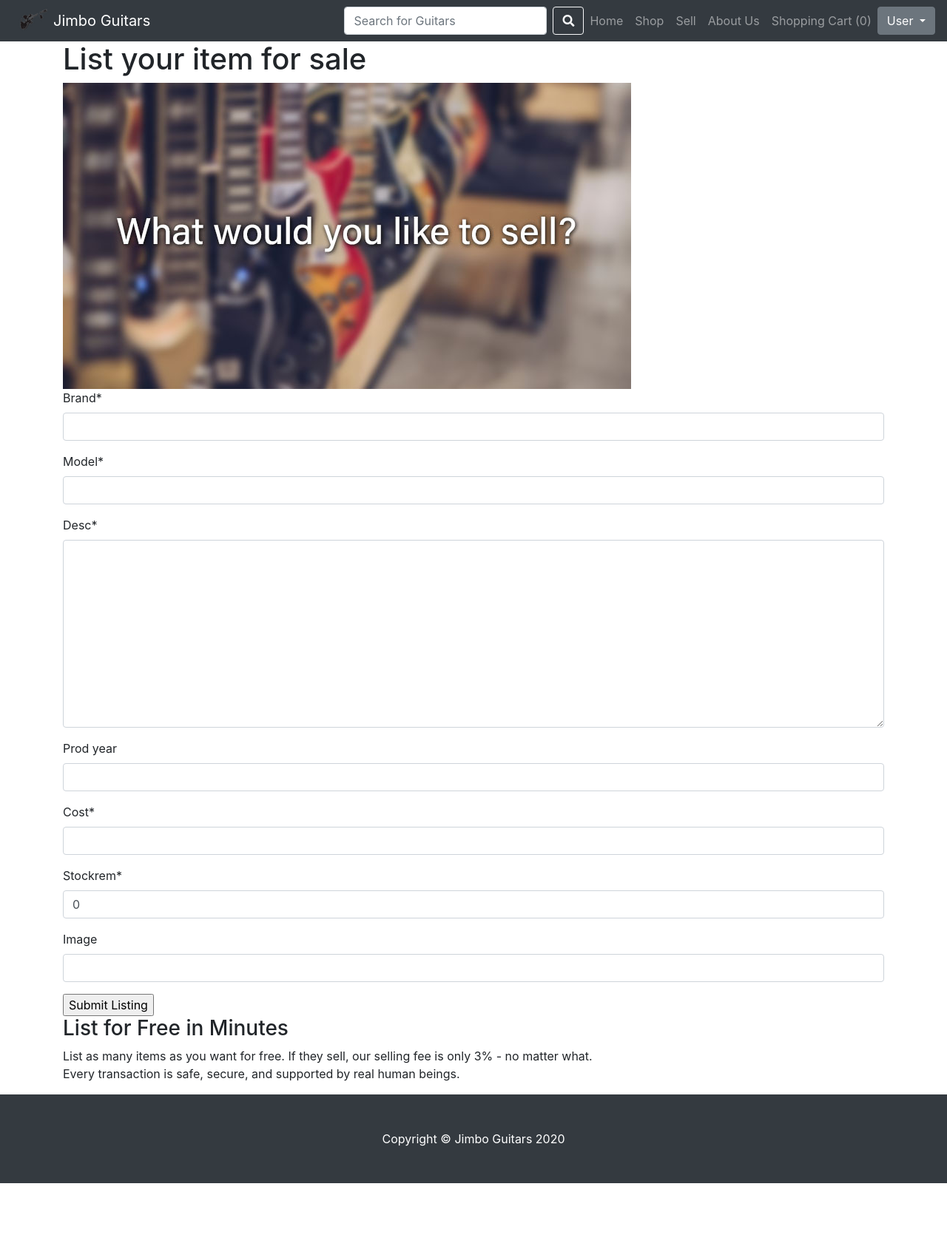
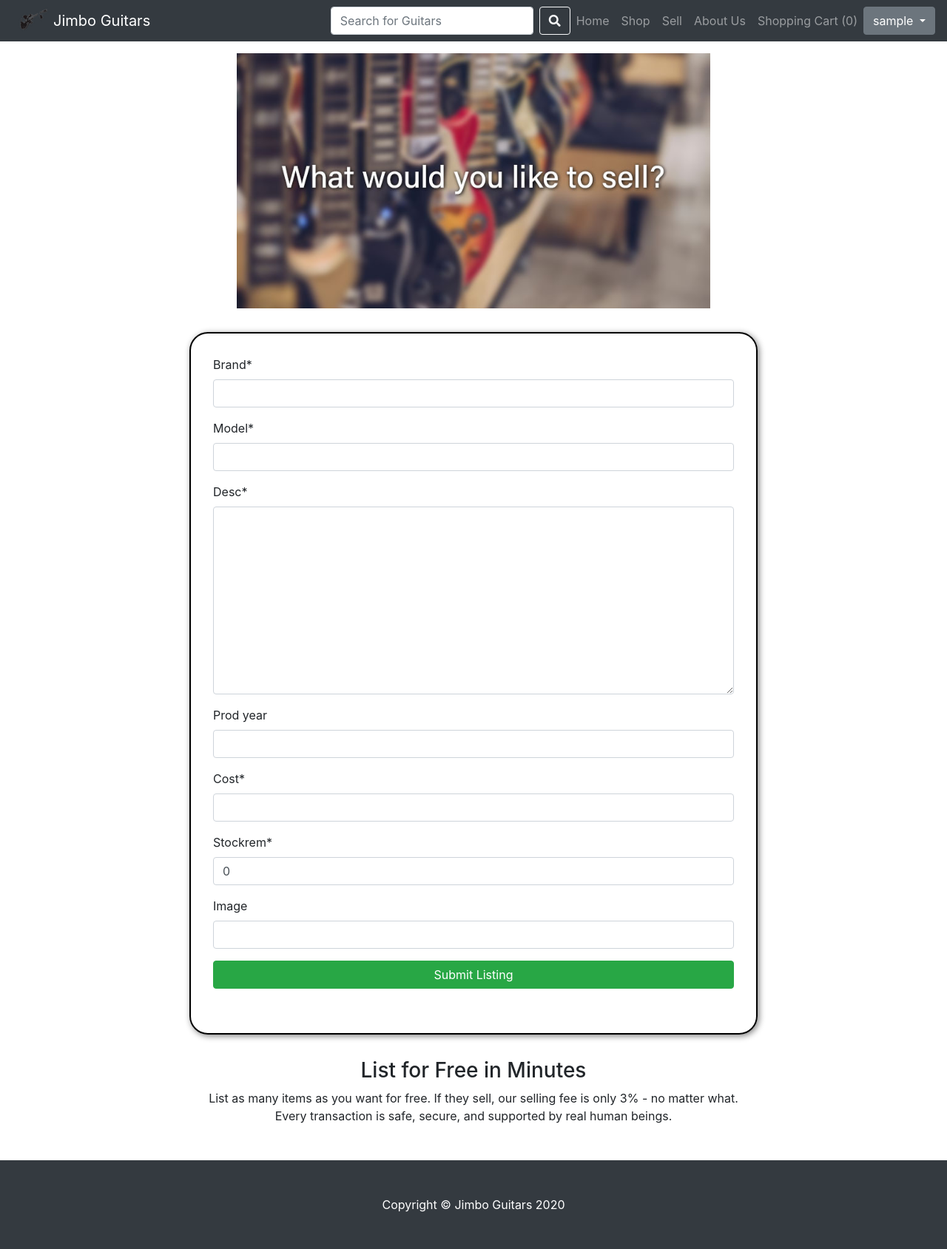
Before and after one commit to papadum-is-nice/TGC_Milestone_Project_4, a Django app: page /create_guitars/ in a window 1280 px wide. Shown: the whole page at 74% size. Before the commit the page ends 1600 px from the top, so only its background shows below. Run offline with Django 3.2, Linux system fonts and the light colour scheme; the visitor is signed in with stand-in values (Sample User, id 1); some libraries are stand-ins or nearby versions.

Commit message:
Styled update guitar page

```diff
--- a/static/style/styles.css
+++ b/static/style/styles.css
@@ -212,6 +212,7 @@
 }
 
 /*empty cart*/
+
 .empty_cart h2 {
 	margin: 0 auto;
 	margin-top: 10rem;
@@ -224,6 +225,7 @@
 }
 
 /*Signup page*/
+
 .signup_form {
 	width: 80%;
 	height: 800px;
@@ -239,6 +241,7 @@
 }
 
 /*profile page*/
+
 .profile {
 	width: 80%;
 	height: 300px;
@@ -249,7 +252,18 @@
 	padding: 30px;
 }
 
+.logout {
+	width: 80%;
+	height: 300px;
+	border: 2px solid black;
+	border-radius: 25px;
+	box-shadow: 2px 2px 8px grey;
+	margin: 8rem auto;
+	padding: 30px;
+}
+
 /*login page*/
+
 .login_form {
 	width: 80%;
 	height: 400px;
@@ -266,6 +280,7 @@
 }
 
 /*forgot password page*/
+
 .password_reset_form {
 	width: 80%;
 	height: 400px;
@@ -286,6 +301,48 @@
 	/*width: 100%;*/
 	margin: 1rem auto;
 	border: none;
+}
+
+/*sell guitar page*/
+
+.sellguitar img {
+	width: 100%;
+	/*margin-top: 2rem;*/
+}
+
+.sellguitar_form {
+	width: 80%;
+	height: 950px;
+	border: 2px solid black;
+	border-radius: 25px;
+	box-shadow: 2px 2px 8px grey;
+	margin: 2rem auto;
+	padding: 30px;
+}
+
+.sellguitar_form .submit_btn {
+	width: 100%;
+}
+
+.sell_cond {
+	text-align: center;
+	margin: 2rem;
+	margin-bottom: 3rem;
+}
+
+/*update guitar page*/
+.update_guitars {
+	width: 80%;
+	height: 1050px;
+	border: 2px solid black;
+	border-radius: 25px;
+	box-shadow: 2px 2px 8px grey;
+	margin: 2rem auto;
+	padding: 30px;
+}
+
+.update_guitars .submit_btn {
+	width: 100%;
 }
 
 @media (min-width: 320px) and (max-width: 575px) {
@@ -328,6 +385,11 @@
 		height: 600px;
 	}
 
+	.logout {
+		width: 50%;
+		height: 600px;
+	}
+
 	.login_form {
 		width: 50%;
 		height: 900px;
@@ -354,6 +416,29 @@
 		height: 1000px;
 	}
 
+	.logout {
+		width: 50%;
+		height: 1000px;
+	}
+
+	.sellguitar .sell_img {
+		text-align: center;
+		margin: 1rem auto;
+	}
+
+	.sellguitar img {
+		width: 50%;
+	}
+
+	.sellguitar_form {
+		width: 60%;
+	}
+
+	.update_guitars {
+		/*width: 50%;*/
+		height: 1150px;
+	}
+
 	.signup_form {
 		width: 80%;
 		height: 950px;
--- a/templates/base.html
+++ b/templates/base.html
@@ -55,9 +55,16 @@
           </li>
         </ul>
         <div class="dropdown">
+          {% if user.is_authenticated %}
+          <button class="btn btn-secondary dropdown-toggle" type="button" id="dropdownMenuButton" data-toggle="dropdown" aria-haspopup="true" aria-expanded="false">
+          {{user.username}}
+        </button>
+        {% endif %}
+        {% if not user.is_authenticated %}
           <button class="btn btn-secondary dropdown-toggle" type="button" id="dropdownMenuButton" data-toggle="dropdown" aria-haspopup="true" aria-expanded="false">
           User
         </button>
+        {% endif %}
           <div class="dropdown-menu" aria-labelledby="dropdownMenuButton">
             <li class="nav-item">
               {% if not user.is_authenticated %}
@@ -66,7 +73,8 @@
             <li class="nav-item">
               <a class="nav-link" href="{% url 'login' %}">Login</a>
             </li>
-            {% endif %} {% if user.is_authenticated %}
+            {% endif %}
+            {% if user.is_authenticated %}
             <li class="nav-item">
               <a class="nav-link" href="{% url 'profile' %}">Profile</a>
             </li>
--- a/templates/create_guitar.html
+++ b/templates/create_guitar.html
@@ -1,20 +1,24 @@
 {% extends "base.html" %} {% load crispy_forms_tags %} {% block content %}
 
-<div class="container-fluid sellguitar">
-    <h1>List your item for sale</h1>
+<div class="sellguitar">
+    <!--<h2>List your guitar for sale</h2>-->
     <div class="container sell_img">
         <img src="/static/images/Sell.jpg" alt="">
     </div>
+
+    <div class="sellguitar_form">
     {{ form.media }}
     <form method='POST' enctype="multipart/form-data">
         {% csrf_token %} {{ form|crispy}}
-        <input type='submit' value='Submit Listing' />
+        <input type='submit' value='Submit Listing' class="btn btn-success submit_btn"/>
     </form>
+    </div>
 </div>
 
-<div class="container-fluid sell_cond">
+<div class="sell_cond">
     <h3>List for Free in Minutes</h3>
-    <p>List as many items as you want for free. If they sell, our selling fee is only 3% - no matter what.<br>
+    <p>List as many items as you want for free. If they sell, our selling fee is only 3% - no matter what.
+    <br>
     Every transaction is safe, secure, and supported by real human beings.</p>
 </div>
 
--- a/templates/registration/logged_out.html
+++ b/templates/registration/logged_out.html
@@ -1,7 +1,8 @@
 {% extends "base.html" %} {% block content %}
 
 <div class="logout">
-  <p>Logged out!</p>
-  <a href="{% url 'login'%}">Click here to login again.</a>
+  <h2>Logged out!</h2>
+  <br>
+  <p>Click<a href="{% url 'login'%}"> here </a>to login again.</p>
 </div>
 {% endblock %}
```
Also changed, not shown: templates/registration/login.html (+0 -10 lines), templates/update_guitars.html (+4 -3 lines). Lines whose indentation alone changed are shown as unchanged.
